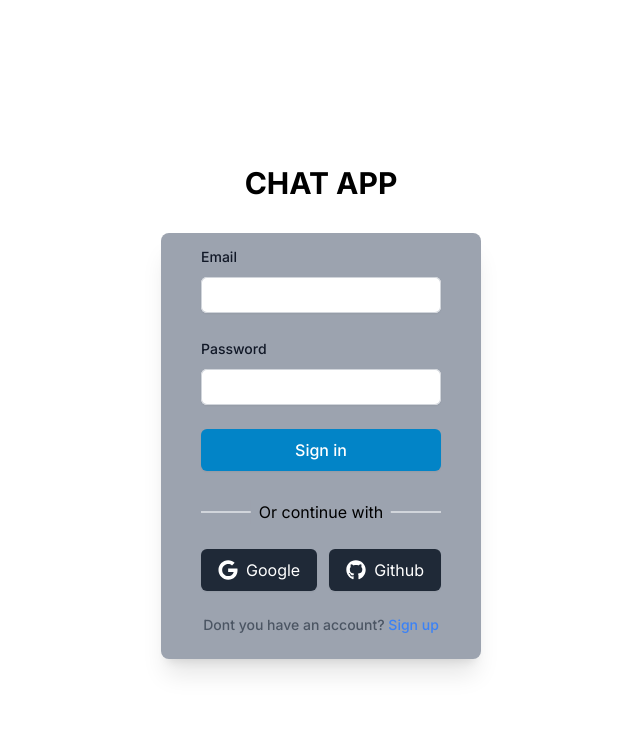
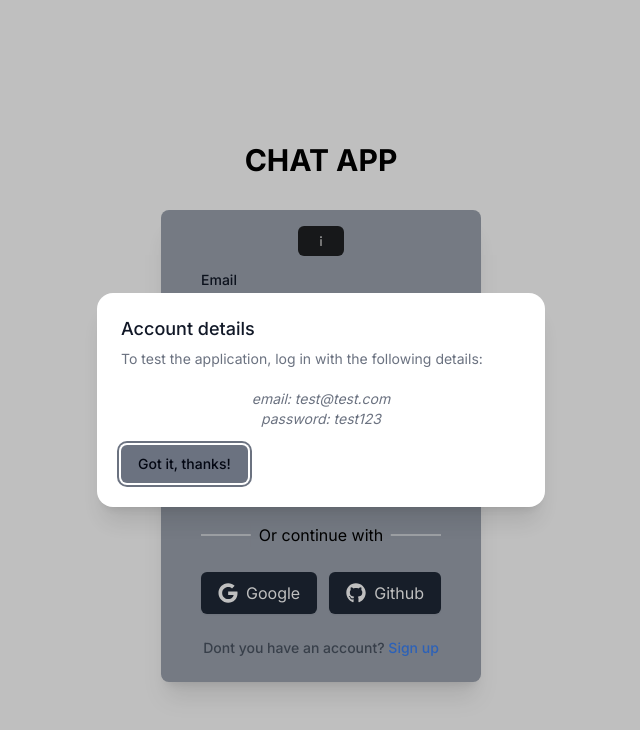
Before and after one commit to michalmilek/nextchat, a Next.js app: page / in a window 1280 px wide. Shown: the top 730 px of the page, without its empty margins (319-959 px from the left). Built offline with nearby package versions, Linux system fonts and the light colour scheme; no server answers; what pusher would draw is missing.

Commit message:
fix(UI): fixed ui bugs

```diff
--- a/src/app/(protected)/conversations/[id]/components/ClientSiteStructure.tsx
+++ b/src/app/(protected)/conversations/[id]/components/ClientSiteStructure.tsx
@@ -33,7 +33,7 @@ const ClientSiteStructure = ({
   const me = useMe(conversation);
 
   return (
-    <div className="flex justify-center w-full h-full">
+    <div className="flex justify-center w-screen md:w-full h-full">
       <div className="flex h-screen w-full flex-col justify-between items-start">
         <Header
           isOpen={isOpen}
--- a/src/app/(protected)/conversations/[id]/components/FooterMessage.tsx
+++ b/src/app/(protected)/conversations/[id]/components/FooterMessage.tsx
@@ -1,6 +1,6 @@
 "use client";
 
-import React, { useState } from "react";
+import React, { useRef, useState } from "react";
 import { FaEnvelope, FaImage, FaSmile } from "react-icons/fa";
 import { useForm, FieldValues } from "react-hook-form";
 import * as yup from "yup";
@@ -9,6 +9,7 @@ import { usePostMessage } from "@/services/messages/messagesServices";
 import { CldUploadButton } from "next-cloudinary";
 import axios from "axios";
 import Picker from "emoji-picker-react";
+import useClickOutside from "@/hooks/useClickOutside";
 
 const schema = yup.object().shape({
   message: yup.string().required("Message is required"),
@@ -16,6 +17,7 @@ const schema = yup.object().shape({
 
 const FooterMessage = ({ conversationId }: { conversationId: string }) => {
   const [showPicker, setShowPicker] = useState(false);
+  const emojiRef = useRef<HTMLDivElement>(null);
   const { mutate: postMessage } = usePostMessage();
   const {
     register,
@@ -45,8 +47,12 @@ const FooterMessage = ({ conversationId }: { conversationId: string }) => {
 
   const inputValue = watch("message");
 
+  useClickOutside(emojiRef, () => {
+    setShowPicker(false);
+  });
+
   return (
-    <main className="bg-neutral-200 text-center dark:bg-neutral-700 lg:text-left w-full">
+    <footer className="bg-neutral-200 text-center dark:bg-neutral-700 lg:text-left w-full flex-wrap">
       <div className="p-4 flex flex-col items-start justify-center">
         <form
           onSubmit={handleSubmit(onSubmit)}
@@ -54,7 +60,7 @@ const FooterMessage = ({ conversationId }: { conversationId: string }) => {
           <input
             type="text"
             placeholder="Write a message..."
-            className="border border-gray-300 rounded-md p-2 w-full min-w-[250px]"
+            className="border border-gray-300 rounded-md p-2 w-full md:min-w-[250px]"
             {...register("message")}
           />
           <button
@@ -76,7 +82,9 @@ const FooterMessage = ({ conversationId }: { conversationId: string }) => {
             <FaSmile className="text-gray-500 hover:text-gray-700 cursor-pointer" />
           </button>
           {showPicker && (
-            <div className="absolute bottom-0 right-0">
+            <div
+              ref={emojiRef}
+              className="absolute bottom-0 right-0">
               <Picker
                 onEmojiClick={(emoji) => {
                   setValue("message", inputValue + emoji.emoji);
@@ -90,7 +98,7 @@ const FooterMessage = ({ conversationId }: { conversationId: string }) => {
           <p className="text-red-500 text-sm mt-2">{errors.message.message}</p>
         )}
       </div>
-    </main>
+    </footer>
   );
 };
 
--- a/src/app/(protected)/conversations/[id]/components/Header.tsx
+++ b/src/app/(protected)/conversations/[id]/components/Header.tsx
@@ -38,13 +38,13 @@ const Header: React.FC<HeaderProps> = ({
   }, [conversation, members, otherUser.email, otherUser.id]);
 
   return (
-    <header className="border-b shadow w-full p-4 flex justify-between pl-20 md:pl-4">
+    <header className="border-b shadow w-full p-4 flex justify-between pl-16 xl:pl-4">
       <div className="flex items-center justify-start gap-4">
         <button
           onClick={() => {
             router.back();
           }}
-          className="flex items-center space-x-2 bg-gray-800 hover:bg-gray-600 transition-all text-white font-bold py-2 px-4 rounded md:hidden">
+          className="flex items-center space-x-2 bg-gray-800 hover:bg-gray-600 transition-all text-white font-bold py-2 px-4 rounded xl:hidden">
           <FaArrowLeft />
         </button>
         {conversation.isGroup ? (
@@ -57,7 +57,7 @@ const Header: React.FC<HeaderProps> = ({
           />
         )}
         <div className="flex-1 flex items-start justify-center flex-col">
-          <p className="font-bold text-lg">
+          <p className="font-bold break-before-auto">
             {conversation.name || otherUser.name}
           </p>
           <span className="text-gray-500 text-sm">{statusText}</span>
--- a/src/app/(protected)/conversations/components/ConversationList.tsx
+++ b/src/app/(protected)/conversations/components/ConversationList.tsx
@@ -124,8 +124,8 @@ const ConversationList = ({ initialItems, users }: ConversationListProps) => {
   return (
     <div
       className={`flex flex-col border-r shadow items-center ${
-        isConversation ? "hidden" : "w-full"
-      } md:w-[400px] h-screen pt-10 md:pt-0`}>
+        isConversation ? "hidden xl:flex" : "w-full"
+      } xl:w-[400px] h-screen pt-10 md:pt-0`}>
       <div className="flex items-center space-x-2 mb-4 w-full justify-between p-4">
         <h2 className="text-lg font-semibold text-gray-800">Conversations</h2>
         <FaComment className="w-6 h-6 text-gray-800" />
--- a/src/app/(protected)/conversations/components/ConversationListSkeleton.tsx
+++ b/src/app/(protected)/conversations/components/ConversationListSkeleton.tsx
@@ -1,8 +1,16 @@
+"use client";
+
 import React from "react";
+import { useParams } from "next/navigation";
 
 const ConversationListSkeleton = () => {
+  const params = useParams();
+
   return (
-    <div className="flex flex-col border-r shadow items-center w-full md:w-[400px] h-screen pt-10 md:pt-0">
+    <div
+      className={`flex-col border-r shadow items-center ${
+        params?.id ? "hidden xl:w-full" : "hidden"
+      } xl:flex w-full h-screen pt-10 md:pt-0`}>
       <div className="flex items-center space-x-2 mb-4 w-full justify-between p-4">
         <div className="w-16 h-6 bg-gray-300 animate-pulse"></div>
         <div className="w-6 h-6 bg-gray-300 animate-pulse"></div>
--- a/src/app/(protected)/conversations/components/MakeGroupChat.tsx
+++ b/src/app/(protected)/conversations/components/MakeGroupChat.tsx
@@ -50,7 +50,14 @@ export default function MakeGroupChat({ users }: Props): JSX.Element {
     groupName: string;
     members: SelectOption[];
   }) => {
-    mutate({ members: data.members, name: data.groupName });
+    mutate(
+      { members: data.members, name: data.groupName },
+      {
+        onSuccess: () => {
+          setIsOpen(false);
+        },
+      }
+    );
   };
   return (
     <>
--- a/src/app/(protected)/conversations/layout.tsx
+++ b/src/app/(protected)/conversations/layout.tsx
@@ -1,6 +1,13 @@
 import ServerConversationList from "./components/ServerConversationList";
 
-const layout = ({ children }: { children: React.ReactNode }) => {
+const layout = ({
+  children,
+  params,
+}: {
+  children: React.ReactNode;
+  params: any;
+}) => {
+  console.log("🚀 ~ id:", params);
   return (
     <div className="flex w-screen h-screen justify-start items-center md:ml-[200px]">
       <ServerConversationList />
--- a/src/app/(site)/components/AuthForm.tsx
+++ b/src/app/(site)/components/AuthForm.tsx
@@ -19,6 +19,7 @@ import { toast } from "react-toastify";
 import { Register } from "@/services/auth/auth";
 import { useRouter } from "next/navigation";
 import Loader from "@/components/Loader";
+import InfoModal from "./InfoModal";
 
 const AuthForm = () => {
   const { data: session, status } = useSession();
@@ -52,6 +53,7 @@ const AuthForm = () => {
     <>
       <div className="mt-8 sm:mx-auto sm_w-full sm:max-w-md px-2">
         <div className="bg-gray-400 px-4 py-u sm:rounded-lg sm:px-10 rounded-md shadow-xl">
+          <InfoModal />
           <form
             className="space-y-6 py-3"
             onSubmit={handleSubmit(submitAuthForm)}>
--- /dev/null
+++ b/src/app/(site)/components/InfoModal.tsx
@@ -0,0 +1,91 @@
+import { Dialog, Transition } from "@headlessui/react";
+import { Fragment, useState } from "react";
+import { AiOutlineInfo } from "react-icons/ai";
+
+export default function InfoModal() {
+  let [isOpen, setIsOpen] = useState(true);
+
+  function closeModal() {
+    setIsOpen(false);
+  }
+
+  function openModal() {
+    setIsOpen(true);
+  }
+
+  return (
+    <>
+      <div className="relative inset-0 flex items-center justify-center">
+        <button
+          type="button"
+          onClick={openModal}
+          className=" mt-4 rounded-md bg-black bg-opacity-80 px-4 py-2 text-sm font-medium text-white hover:bg-opacity-30 focus:outline-none focus-visible:ring-2 focus-visible:ring-white focus-visible:ring-opacity-75">
+          <AiOutlineInfo />
+        </button>
+      </div>
+
+      <Transition
+        appear
+        show={isOpen}
+        as={Fragment}>
+        <Dialog
+          as="div"
+          className="fixed z-10"
+          onClose={closeModal}>
+          <Transition.Child
+            as={Fragment}
+            enter="ease-out duration-300"
+            enterFrom="opacity-0"
+            enterTo="opacity-100"
+            leave="ease-in duration-200"
+            leaveFrom="opacity-100"
+            leaveTo="opacity-0">
+            <div className="fixed inset-0 bg-black bg-opacity-25" />
+          </Transition.Child>
+
+          <div className="fixed inset-0 overflow-y-auto">
+            <div className="flex min-h-full items-center justify-center p-4 text-center">
+              <Transition.Child
+                as={Fragment}
+                enter="ease-out duration-300"
+                enterFrom="opacity-0 scale-95"
+                enterTo="opacity-100 scale-100"
+                leave="ease-in duration-200"
+                leaveFrom="opacity-100 scale-100"
+                leaveTo="opacity-0 scale-95">
+                <Dialog.Panel className="w-full max-w-md transform overflow-hidden rounded-2xl bg-white p-6 text-left align-middle shadow-xl transition-all">
+                  <Dialog.Title
+                    as="h3"
+                    className="text-lg font-medium leading-6 text-gray-900">
+                    Account details
+                  </Dialog.Title>
+                  <div className="mt-2">
+                    <p className="text-sm text-gray-500 w-full">
+                      To test the application, log in with the following
+                      details:
+                      <span className="italic text-center flex items-center justify-center">
+                        <br />
+                        email: test@test.com
+                        <br />
+                        password: test123
+                      </span>
+                    </p>
+                  </div>
+
+                  <div className="mt-4">
+                    <button
+                      type="button"
+                      className="inline-flex justify-center rounded-md border border-transparent bg-gray-500 px-4 py-2 text-sm font-medium text-gray-950 hover:bg-gray-200 focus:outline-none focus-visible:ring-2 focus-visible:ring-gray-500 focus-visible:ring-offset-2"
+                      onClick={closeModal}>
+                      Got it, thanks!
+                    </button>
+                  </div>
+                </Dialog.Panel>
+              </Transition.Child>
+            </div>
+          </div>
+        </Dialog>
+      </Transition>
+    </>
+  );
+}
--- a/src/components/sidebar/UserList.tsx
+++ b/src/components/sidebar/UserList.tsx
@@ -20,7 +20,7 @@ const UserList = ({ users }: { users: User[] }) => {
       <header className="p-4 text-white">List of users</header>
       <ul
         className={`flex flex-col justify-center items-start ${clsx(
-          maxHeight600 && "h-[200px] overflow-y-auto"
+          maxHeight600 && "h-[200px] overflow-y-auto pt-10 xl:py-0 xl:pt-0 z-10"
         )}`}>
         {users.map((user) => (
           <li
--- /dev/null
+++ b/src/hooks/useClickOutside.ts
@@ -0,0 +1,22 @@
+"use client";
+
+import { useEffect } from "react";
+
+export default function useClickOutside(
+  ref: React.RefObject<HTMLElement>,
+  callback: () => void
+): void {
+  useEffect(() => {
+    const handleClickOutside = (event: MouseEvent) => {
+      if (ref.current && !ref.current.contains(event.target as Node)) {
+        callback();
+      }
+    };
+
+    document.addEventListener("mousedown", handleClickOutside);
+
+    return () => {
+      document.removeEventListener("mousedown", handleClickOutside);
+    };
+  }, [ref, callback]);
+}
```
